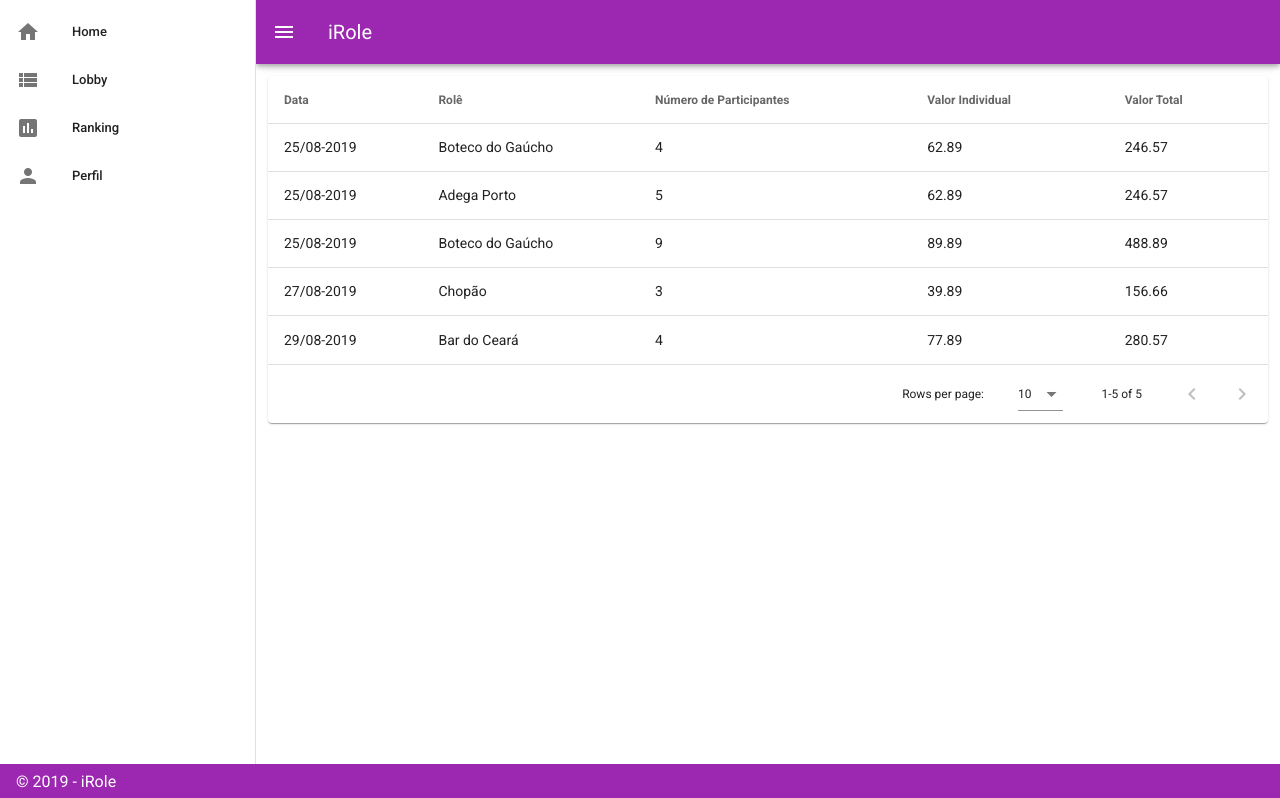
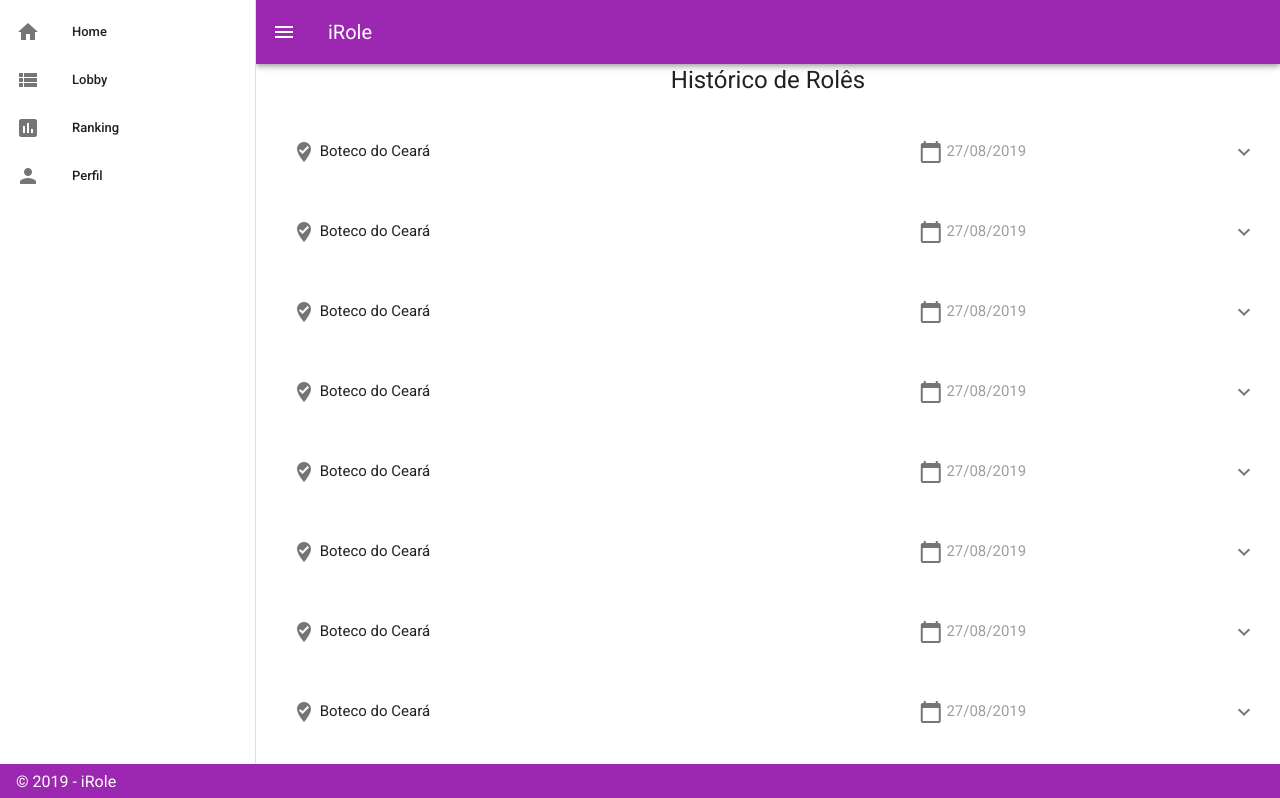
Before and after one commit to teamrole/Main, a Vue app in the folder client/: page /#/Historico in a window 1280 px wide. Shown: the top 798 px of the page. Built offline with nearby package versions, Linux system fonts and the light colour scheme.

Commit message:
Desenvolvimento nova tela de Historico utilizando lista expansiva e ícones para melhor compreensao

```diff
--- a/client/package.json
+++ b/client/package.json
@@ -15,6 +15,8 @@
     "vuex": "^3.0.1"
   },
   "devDependencies": {
+    "@mdi/font": "^4.2.95",
+    "@mdi/js": "^4.2.95",
     "@vue/cli-plugin-babel": "^3.11.0",
     "@vue/cli-service": "^3.11.0",
     "material-design-icons-iconfont": "^5.0.1",
--- a/client/src/components/Historico.vue
+++ b/client/src/components/Historico.vue
@@ -1,144 +1,41 @@
+
 <template>
-    <v-content>
-        <v-container>
-            <v-data-table
-                :headers="headers"
-                :items="desserts"
-                :options.sync="options"
-                :server-items-length="totalDesserts"
-                :loading="loading"
-                :mobile-breakpoint=800
-                item-key="data"
-                class="elevation-1 tableDef"
-            ></v-data-table>
-        </v-container>
-    </v-content>
+  <v-content>
+    <v-row>
+      <v-col>
+        <p class="text-center headline">Histórico de Rolês</p>
+        <v-expansion-panels
+        :flat='true'>
+          <v-expansion-panel v-for="(item,i) in 15" :key="i">
+            <v-expansion-panel-header>
+              <div class="col-8"><v-icon>where_to_vote</v-icon> Boteco do Ceará </div>
+              <div class="col-4 grey--text"><v-icon>calendar_today</v-icon> 27/08/2019 </div>
+            </v-expansion-panel-header>
+            <v-expansion-panel-content>
+              <div class="col-12 d-inline-flex">
+                <div class="col-4">
+                  <v-icon>group</v-icon>
+
+                  <!--<v-icon>shopping_cart</v-icon>
+                   <v-icon>store</v-icon>-->
+
+                <span class=' red--text font-weight-bold'> 4</span>
+                </div>
+                <div class="col-4">
+                <span class='text-center red--text font-weight-bold'>
+                  <v-icon>monetization_on</v-icon>
+                  57,39</span>
+                </div>
+                 <div class="col-4">
+                  <span class='text-right red--text font-weight-bold'>
+                    <v-icon>bar_chart</v-icon>
+                    292,07</span>
+                </div>
+              </div>
+            </v-expansion-panel-content>
+          </v-expansion-panel>
+        </v-expansion-panels>
+      </v-col>
+    </v-row>
+  </v-content>
 </template>
-
-
-<script>
-export default {
-    data () {
-    return {
-      totalDesserts: 0,
-      desserts: [],
-      loading: true,
-      options: {},
-      headers: [
-        {
-          text: 'Data',
-          align: 'left',
-          sortable: false,
-          value: 'data',
-        },
-        { text: 'Rolê', value: 'role' },
-        {text: 'Número de Participantes', value: 'participantes'},
-        { text: 'Valor Individual', value: 'vIndividual' },
-        { text: 'Valor Total', value: 'vTotal' },
-      ],
-    }
-  },
-  watch: {
-    options: {
-      handler () {
-        this.getDataFromApi()
-          .then(data => {
-            this.desserts = data.items
-            this.totalDesserts = data.total
-          })
-      },
-      deep: true,
-    },
-  },
-  mounted () {
-    this.getDataFromApi()
-      .then(data => {
-        this.desserts = data.items
-        this.totalDesserts = data.total
-      })
-  },
-  methods: {
-    getDataFromApi () {
-      this.loading = true
-      return new Promise((resolve, reject) => {
-        const { sortBy, descending, page, itemsPerPage } = this.options
-
-        let items = this.getDesserts()
-        const total = items.length
-
-        if (this.options.sortBy) {
-          items = items.sort((a, b) => {
-            const sortA = a[sortBy]
-            const sortB = b[sortBy]
-
-            if (descending) {
-              if (sortA < sortB) return 1
-              if (sortA > sortB) return -1
-              return 0
-            } else {
-              if (sortA < sortB) return -1
-              if (sortA > sortB) return 1
-              return 0
-            }
-          })
-        }
-
-        if (itemsPerPage > 0) {
-          items = items.slice((page - 1) * itemsPerPage, page * itemsPerPage)
-        }
-
-        setTimeout(() => {
-          this.loading = false
-          resolve({
-            items,
-            total,
-          })
-        }, 1000)
-      })
-    },
-    getDesserts () {
-      return [
-        {
-          data: '25/08-2019',
-          role: 'Boteco do Gaúcho',
-          participantes: 4,
-          vIndividual: 62.89,
-          vTotal: 246.57
-        },
-        {
-          data: '25/08-2019',
-          role: 'Adega Porto',
-          participantes: 5,
-          vIndividual: 62.89,
-          vTotal: 246.57
-        },
-        {
-          data: '25/08-2019',
-          role: 'Boteco do Gaúcho',
-          participantes: 9,
-          vIndividual: 89.89,
-          vTotal: 488.89
-        },
-        {
-          data: '27/08-2019',
-          role: 'Chopão',
-          participantes: 3,
-          vIndividual: 39.89,
-          vTotal: 156.66
-        },
-        {
-          data: '29/08-2019',
-          role: 'Bar do Ceará',
-          participantes: 4,
-          vIndividual: 77.89,
-          vTotal: 280.57
-        }
-      ]
-    },
-  },
-}
-</script>
-<style scoped>
-  .tableDef{
-  }
-</style>
--- a/client/src/components/Login.vue
+++ b/client/src/components/Login.vue
@@ -1,24 +1,24 @@
 <template>
   <v-content>
-    <v-container fill-height="100" .offset-lg-4>
-      <v-row align="center" justify="center">
-        <v-col cols="12" sm="8" md="4" class="text-centered">
+    <v-container fill-height='100' .offset-lg-4>
+      <v-row align='center' justify='center'>
+        <v-col cols='12' sm='8' md='4' class='text-centered'>
           <v-text-field
             v-mask='mask'
-            label="Insira seu número"
-            color="primary"
-            outlined="true"
-            clearable="true"
-            hide-details="true"
+            label='Insira seu número'
+            color='primary'
+            v-bind:outlined='true'
+            v-bind:clearable='true'
+            v-bind:hide-details='true'
             placeholder='+55(99)9 9999-9999'
           ></v-text-field>
           <v-btn
-            class="btn-marger"
-            color="primary"
-            href="#"
-            elevation="3"
-            width="100%"
-            large="true"
+            class='btn-marger'
+            color='primary'
+            href='#'
+            elevation='3'
+            width='100%'
+            v-bind:large='true'
           >Enviar</v-btn>
         </v-col>
       </v-row>
--- a/client/src/main.js
+++ b/client/src/main.js
@@ -3,6 +3,7 @@ import App from './App.vue'
 import router from './router'
 import store from './store'
 import vuetify from './plugins/vuetify';
+
 
 Vue.config.productionTip = false
 
--- a/client/src/plugins/vuetify.js
+++ b/client/src/plugins/vuetify.js
@@ -7,6 +7,7 @@ Vue.use(Vuetify);
 export default new Vuetify({
   icons: {
     iconfont: 'mdi',
+    ico: 'mdiCash'
   },
   theme:{
     themes:{
```
Also changed, not shown: 1 other file (tests, documents, lock files or other folders).
